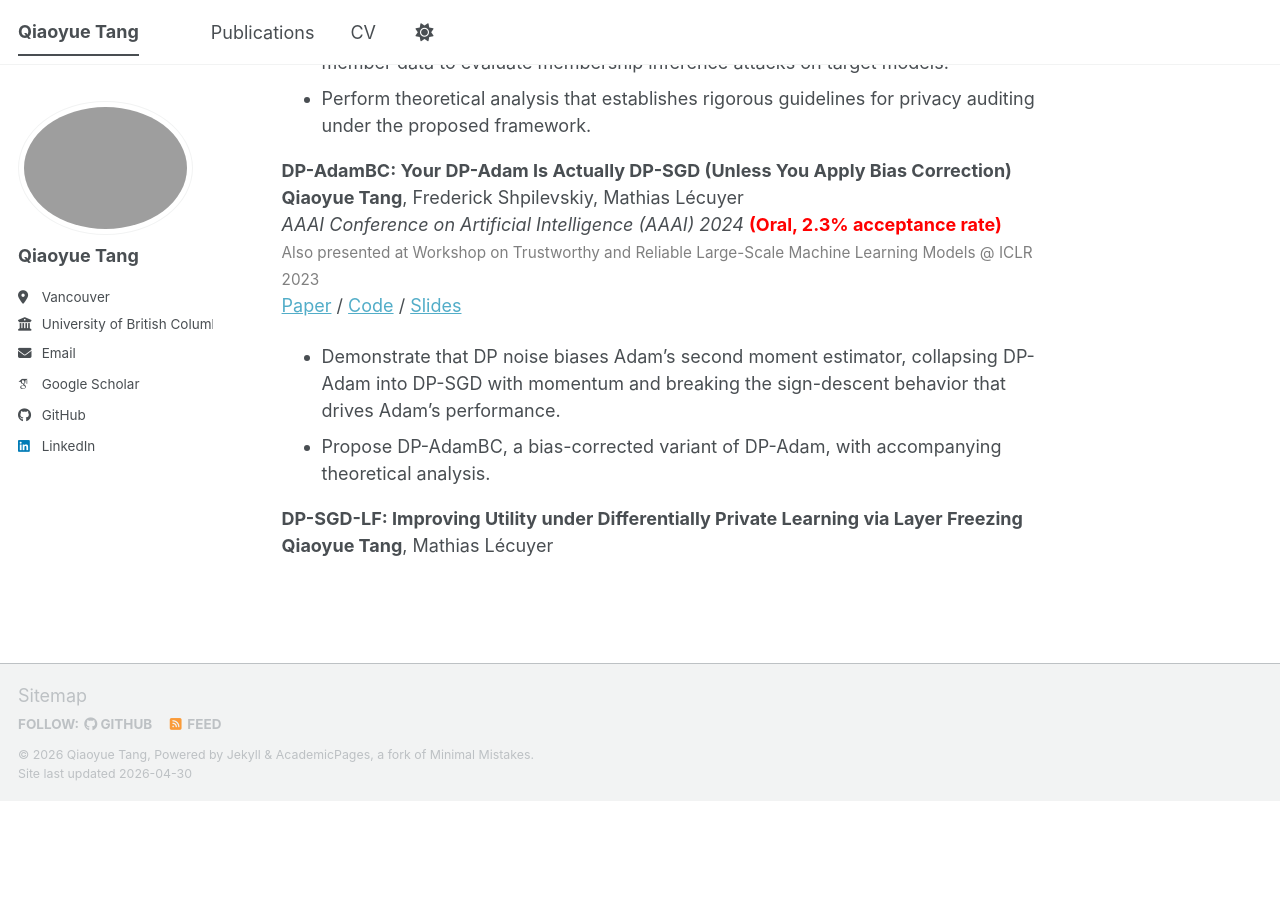
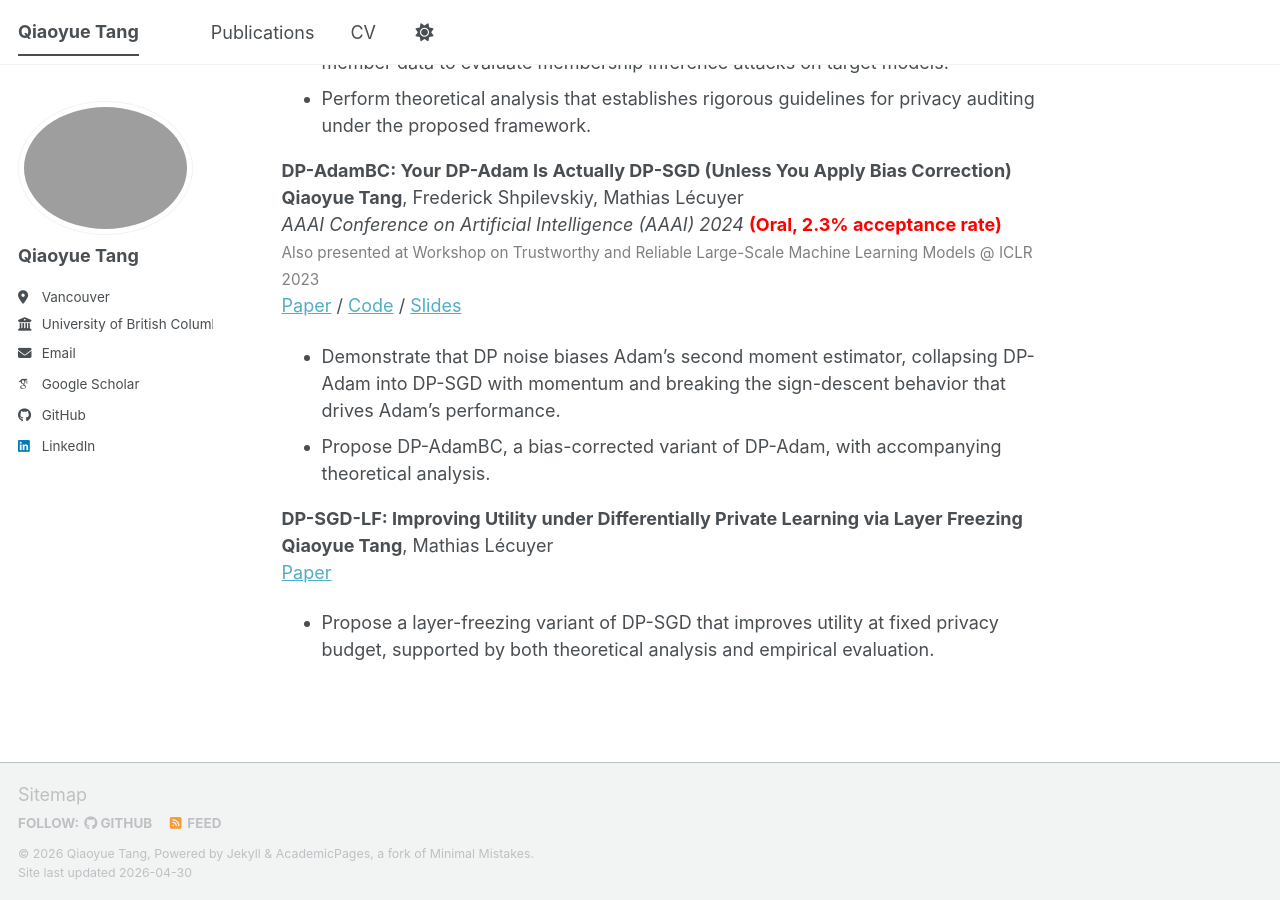
Before and after one commit to qiaoyuet/qiaoyuet.github.io, a Jekyll site: the page built from _pages/about.md, in a window 1280 px wide and 900 px high, scrolled down 1454 px. Built offline with Jekyll 4.4.1, drawn with Linux system fonts in a browser that asks for light colours; some web fonts are replaced; a script bundle is joined from its source files by our own code; library files that are not in the unit come from our copies; before the commit the page ends 2255 px from its top, so only the background shows below that.

Commit message:
Enhance about page with DP-SGD-LF details
Added a link to the paper and a brief description of the DP-SGD-LF method.

```diff
--- a/_pages/about.md
+++ b/_pages/about.md
@@ -67,3 +67,5 @@ Mishaal Kazmi\*, Hadrien Lautraite\*, Alireza Akbari\*, **Qiaoyue Tang\***, Maur
 
 **DP-SGD-LF: Improving Utility under Differentially Private Learning via Layer Freezing**
 **Qiaoyue Tang**, Mathias Lécuyer
+[Paper](https://openreview.net/attachment?id=coLtCLTHFbW&name=pdf)
+- Propose a layer-freezing variant of DP-SGD that improves utility at fixed privacy budget, supported by both theoretical analysis and empirical evaluation.
```
